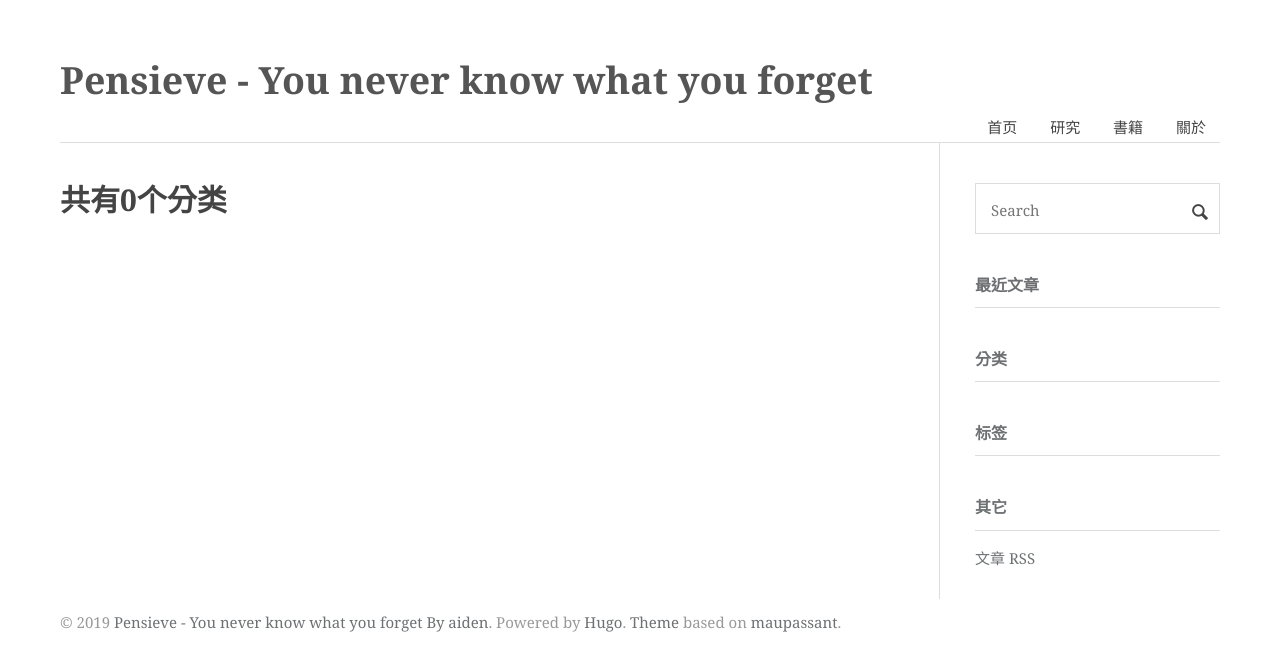
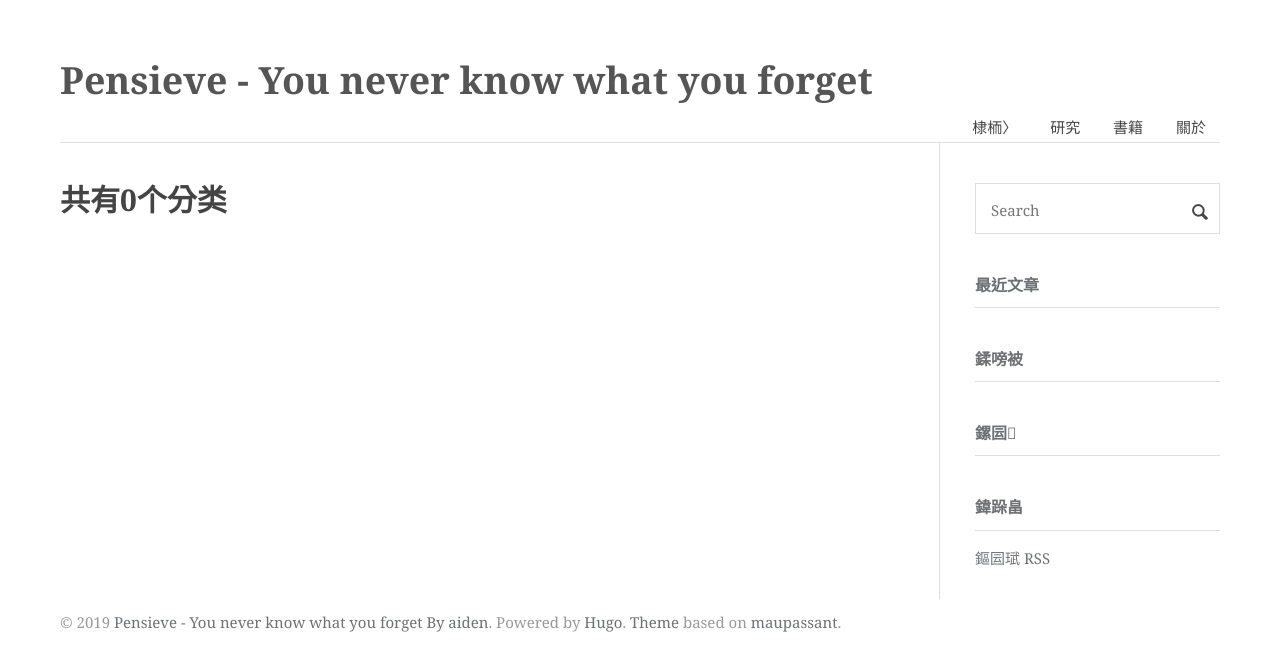
Before and after one commit to Aiden128/Aiden128.github.io, a plain HTML site: page categories/index.html in a window 1280 px wide. Drawn offline with nearby package versions, Linux system fonts and the light colour scheme; some packages are replaced by stand-ins of ours; a script that the page names is missing.

Commit message:
blog init

```diff
--- a/categories/index.html
+++ b/categories/index.html
@@ -47,7 +47,7 @@
             </div>
             <div>
                 <nav id="nav-menu" class="clearfix">
-                    <a class="" href="https://aiden128.github.io">首页</a>
+                    <a class="" href="https://aiden128.github.io">棣栭〉</a>
 
                     <a  href="https://aiden128.github.io/research/" title="研究">研究</a>
 
@@ -98,14 +98,14 @@
 
 
     <section class="widget">
-        <h3 class="widget-title">分类</h3>
+        <h3 class="widget-title">鍒嗙被</h3>
 <ul class="widget-list">
 
 </ul>
     </section>
 
     <section class="widget">
-        <h3 class="widget-title">标签</h3>
+        <h3 class="widget-title">鏍囩</h3>
 <div class="tagcloud">
 
 </div>
@@ -114,9 +114,9 @@
 
 
     <section class="widget">
-        <h3 class="widget-title">其它</h3>
+        <h3 class="widget-title">鍏跺畠</h3>
         <ul class="widget-list">
-            <li><a href="https://aiden128.github.io/index.xml">文章 RSS</a></li>
+            <li><a href="https://aiden128.github.io/index.xml">鏂囩珷 RSS</a></li>
         </ul>
     </section>
 </div>
```
Also changed, not shown: 404.html (+1 -1 lines), index.html (+5 -5 lines), tags/index.html (+5 -5 lines).
